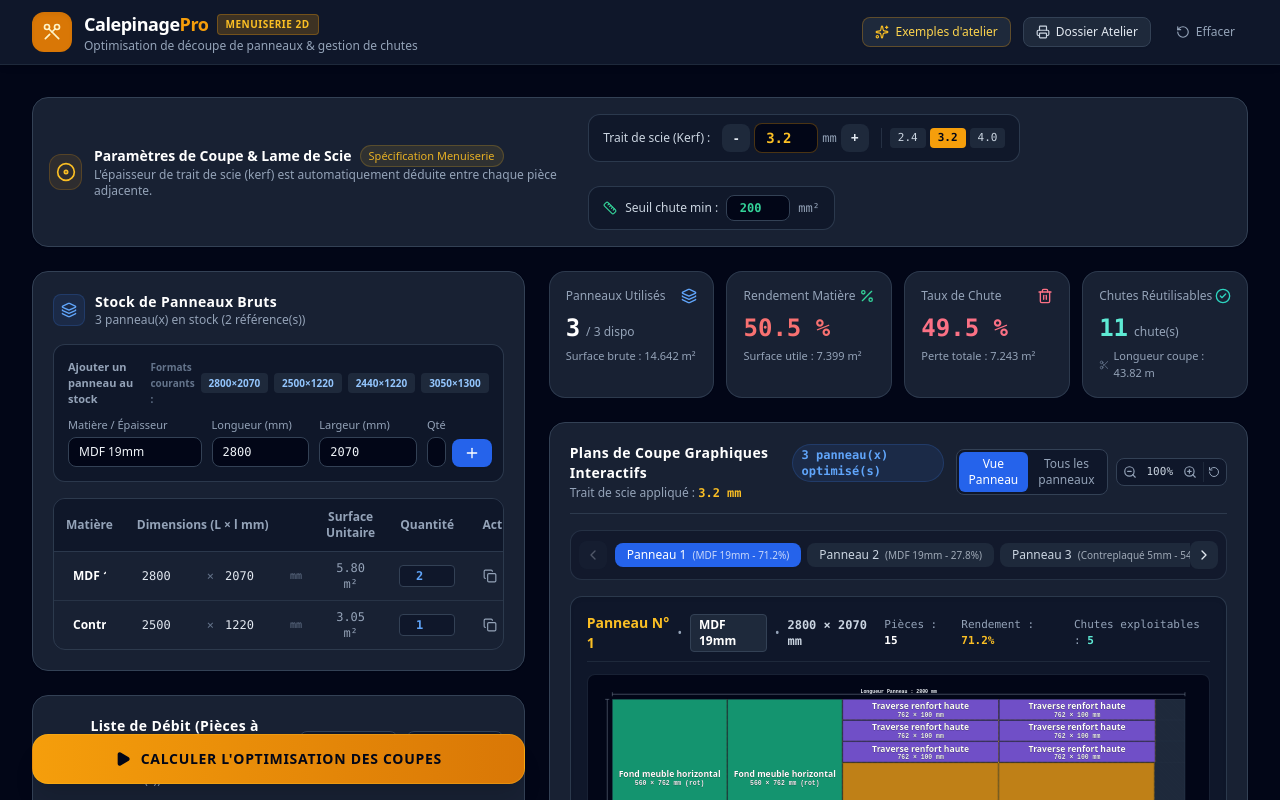
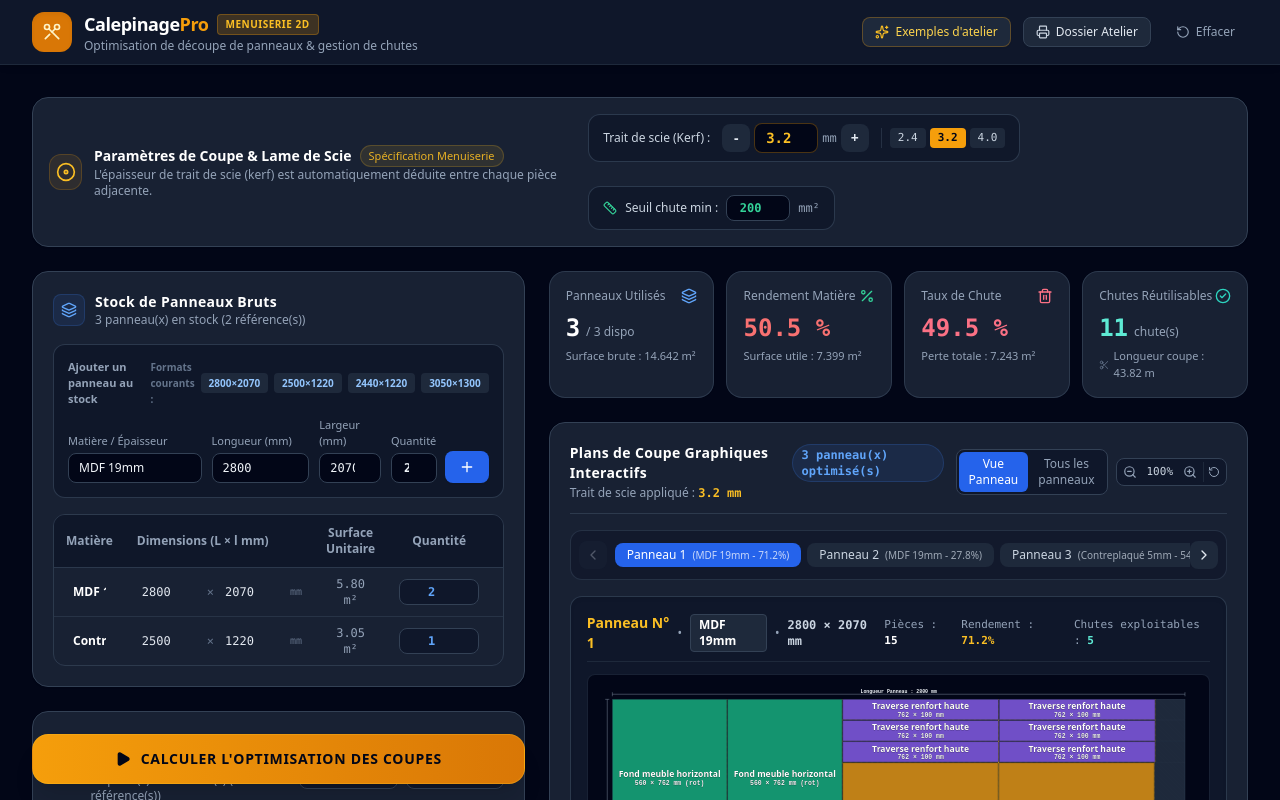
Before and after one commit to eric0512/calepinage, a Next.js app: page / in a window 1280 px wide. Shown: the top 800 px of the page. Built offline with nearby package versions, Linux system fonts and the light colour scheme.

Commit message:
feat: add StockManager component for raw panel inventory management

```diff
--- a/src/components/StockManager.tsx
+++ b/src/components/StockManager.tsx
@@ -171,7 +171,7 @@ export const StockManager: React.FC<StockManagerProps> = ({
           </div>
 
           {/* Largeur */}
-          <div className="sm:col-span-3">
+          <div className="sm:col-span-2">
             <label className="block text-[11px] text-slate-400 mb-1">
               Largeur (mm)
             </label>
@@ -187,24 +187,24 @@ export const StockManager: React.FC<StockManagerProps> = ({
           </div>
 
           {/* Quantité & Bouton Ajout */}
-          <div className="sm:col-span-2 flex items-end gap-1.5">
+          <div className="sm:col-span-3 flex items-end gap-2">
             <div className="flex-1">
               <label className="block text-[11px] text-slate-400 mb-1">
-                Qté
+                Quantité
               </label>
               <input
                 type="number"
                 required
                 min="1"
-                max="100"
+                max="999"
                 value={quantity || ''}
                 onChange={(e) => setQuantity(parseInt(e.target.value) || 1)}
-                className="w-full bg-slate-950 text-slate-100 font-mono px-2 py-1.5 rounded-lg border border-slate-700 focus:outline-none focus:ring-1 focus:ring-blue-500 text-center"
+                className="w-full bg-slate-950 text-slate-100 font-mono font-semibold px-3 py-1.5 rounded-lg border border-slate-700 focus:outline-none focus:ring-1 focus:ring-blue-500 text-center"
               />
             </div>
             <button
               type="submit"
-              className="bg-blue-600 hover:bg-blue-500 text-white font-medium px-3 py-1.5 rounded-lg transition-colors flex items-center justify-center shrink-0 shadow-sm"
+              className="bg-blue-600 hover:bg-blue-500 text-white font-medium px-3.5 py-2 rounded-lg transition-colors flex items-center justify-center shrink-0 shadow-sm"
               title="Ajouter au stock"
             >
               <Plus className="w-4 h-4" />
@@ -287,7 +287,7 @@ export const StockManager: React.FC<StockManagerProps> = ({
                       <input
                         type="number"
                         min="1"
-                        max="99"
+                        max="999"
                         value={p.quantity}
                         onChange={(e) =>
                           handleUpdate(
@@ -296,7 +296,7 @@ export const StockManager: React.FC<StockManagerProps> = ({
                             parseInt(e.target.value) || 1
                           )
                         }
-                        className="bg-slate-900 border border-slate-700 rounded px-2 py-0.5 font-mono text-center font-bold text-blue-400 w-14"
+                        className="bg-slate-900 border border-slate-700 rounded-lg px-2.5 py-1 font-mono text-center font-bold text-blue-400 text-xs w-20 focus:outline-none focus:ring-1 focus:ring-blue-500"
                       />
                     </td>
                     <td className="py-2 px-3 text-right">
```
